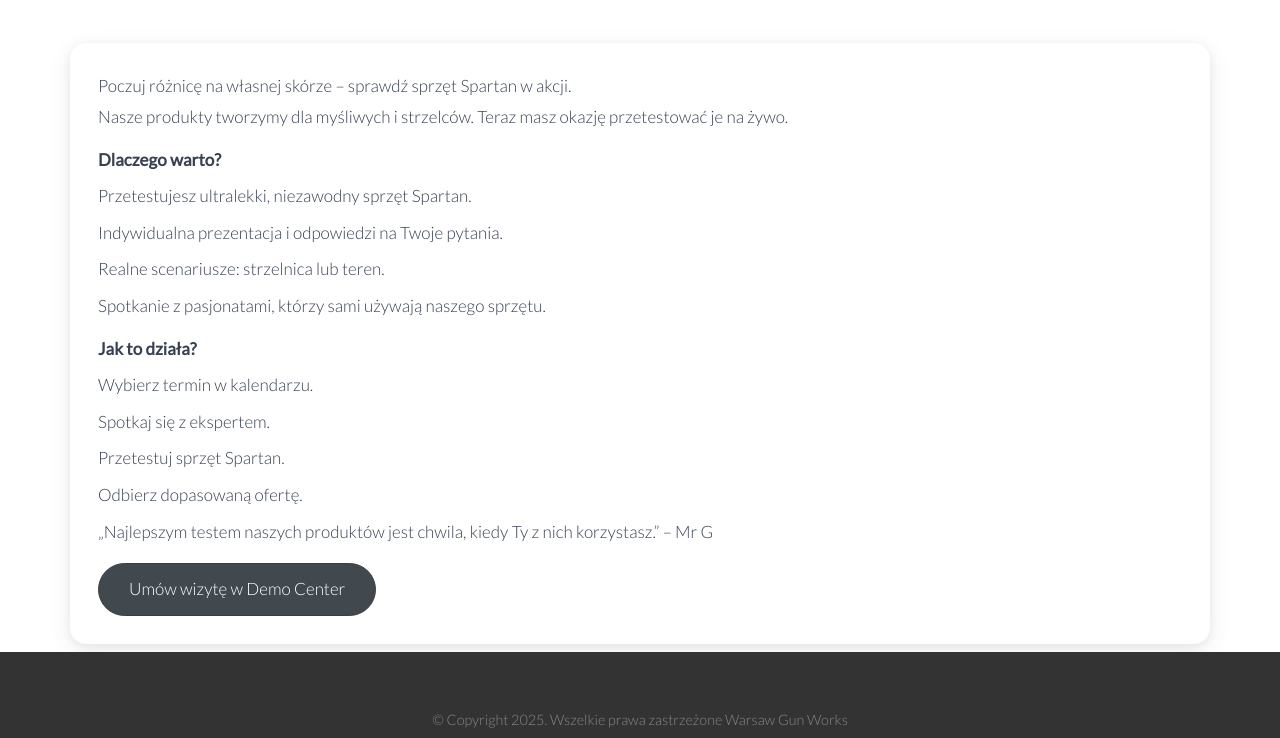
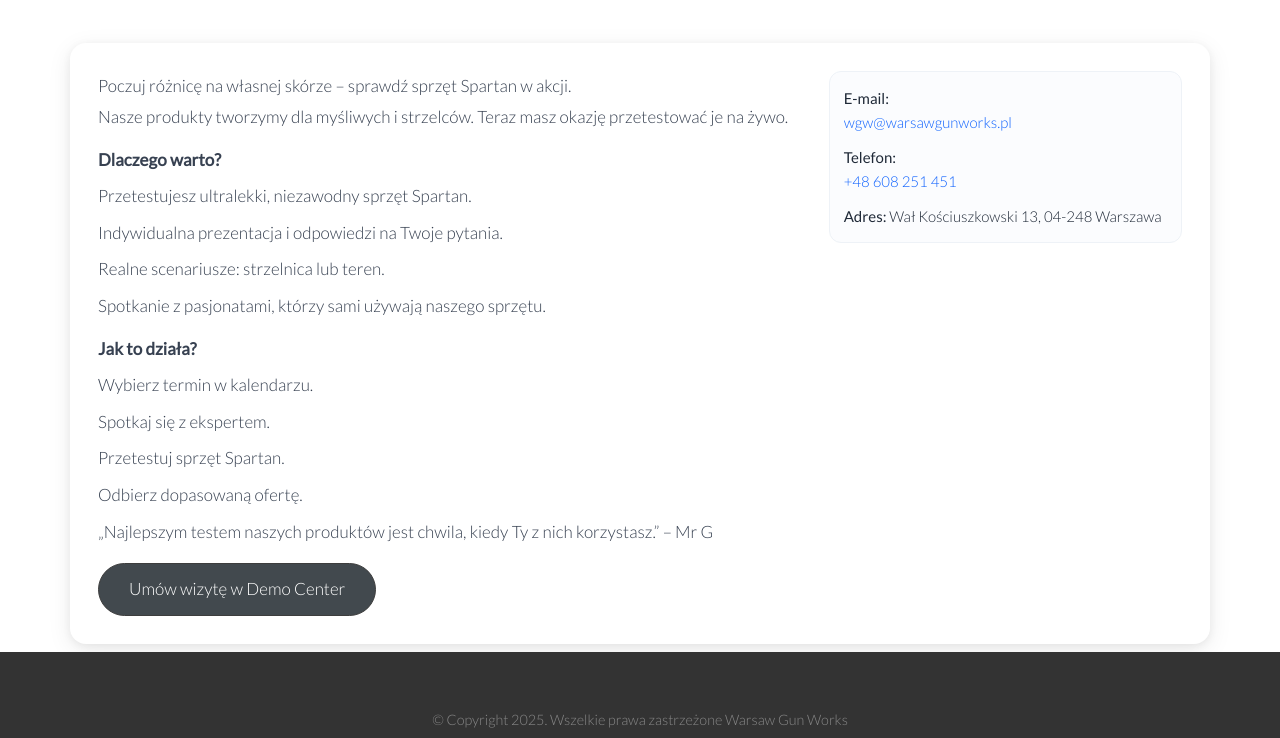
Before and after one commit to Telioner/wgw, a plain HTML site: page services/demo-center.html in a window 1280 px wide. Shown: the part 172-910 px from the top of the page. Drawn offline with Linux system fonts and the light colour scheme.

Commit message:
change contact details

```diff
--- a/services/demo-center.html
+++ b/services/demo-center.html
@@ -37,7 +37,16 @@
     .rep-body ul{margin:6px 0 0 0;padding:0;list-style:none}
     .rep-body li{margin:6px 0}
     .rep-cta{margin-top:16px}
-    @media (min-width:900px){.rep-card-grid{grid-template-columns:1fr;gap:24px}}
+
+    /* KONTAKT – wyrównanie do lewej jak proszono */
+    .rep-meta{display:grid;grid-template-columns:1fr;gap:10px;padding:14px;background:#fbfcfe;border:1px solid #eef2f7;border-radius:12px;height:fit-content;text-align:left}
+    .rep-meta .meta-row{display:flex;align-items:flex-start;gap:10px;color:#1f2937;font-size:15px;line-height:1.6;justify-content:flex-start}
+    .rep-meta a{color:#0f62fe;text-decoration:none;word-break:break-word}
+    .rep-meta a:hover{text-decoration:underline}
+
+    @media (min-width:900px){
+      .rep-card-grid{grid-template-columns:3fr 1.5fr;gap:24px}
+    }
   </style>
 </head>
 <body>
@@ -87,13 +96,18 @@
                 <li>Odbierz dopasowaną ofertę.</li>
               </ul>
 
-              <p>„Najlepszym testem naszych produktów jest chwila, kiedy Ty z nich korzystasz.” – Mr
-              G</p>
+              <p>„Najlepszym testem naszych produktów jest chwila, kiedy Ty z nich korzystasz.” – Mr G</p>
 
               <div class="rep-cta">
                 <a class="btn btn-full" href="mailto:wgw@warsawgunworks.pl?subject=Demo%20Center">Umów wizytę w Demo Center</a>
               </div>
             </div>
+
+            <aside class="rep-meta" aria-label="Kontakt">
+              <div class="meta-row"><div><strong>E-mail:&nbsp;</strong><a href="mailto:wgw@warsawgunworks.pl">wgw@warsawgunworks.pl</a></div></div>
+              <div class="meta-row"><div><strong>Telefon:&nbsp;</strong><a href="tel:+48608251451">+48 608 251 451</a></div></div>
+              <div class="meta-row"><div><strong>Adres:&nbsp;</strong>Wał Kościuszkowski 13, 04-248 Warszawa</div></div>
+            </aside>
           </div>
         </div>
       </section>
```
Also changed, not shown: services/szkolenia-spartan.html (+16 -1 lines).
